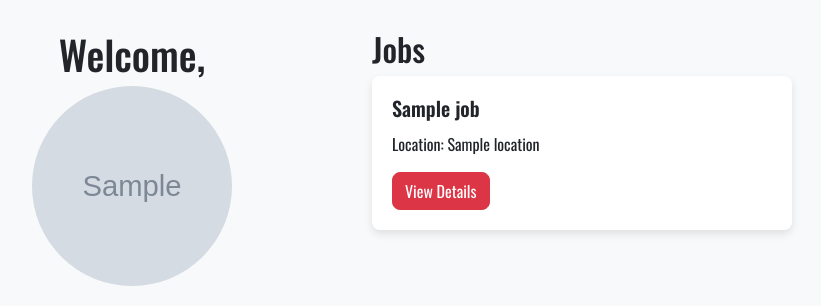
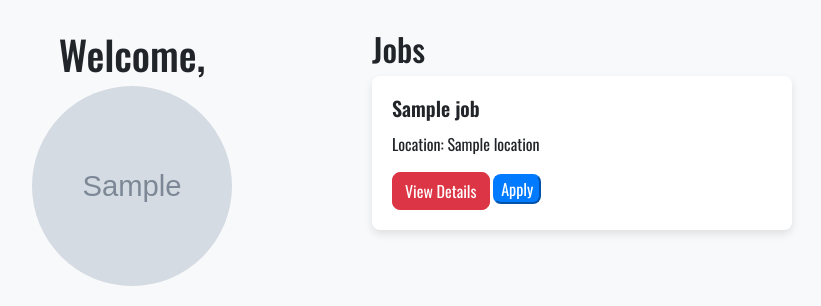
Before and after one commit to yusufsas/resumeprojcet, a Django app: template templates/dashboard.html in a window 1280 px wide. Shown: the part 104-410 px from the top of the page, without its empty margins (283-1104 px from the left). Run offline with Django 4.2, Linux system fonts and the light colour scheme; the template is opened without the code that fills it: most values are stand-ins (such as "Sample title", 1, 10 or a date in 2020); grey boxes marked "Sample" are stand-in pictures; some libraries are stand-ins or nearby versions.

```diff
--- a/templates/dashboard.html
+++ b/templates/dashboard.html
@@ -273,9 +273,11 @@
               <div class="card-body">
                 <h5 class="card-title">{{ job.name }}</h5>
                 <p class="card-text">Location: {{ job.location }}</p>
+
                 <a href="{% url 'jobdetail' job.id %}" class="btn btn-danger"
                   >View Details</a
                 >
+                <button class="btn-primary">Apply</button>
               </div>
             </div>
             {% endfor %}
```
Also changed, not shown: db.sqlite3.
